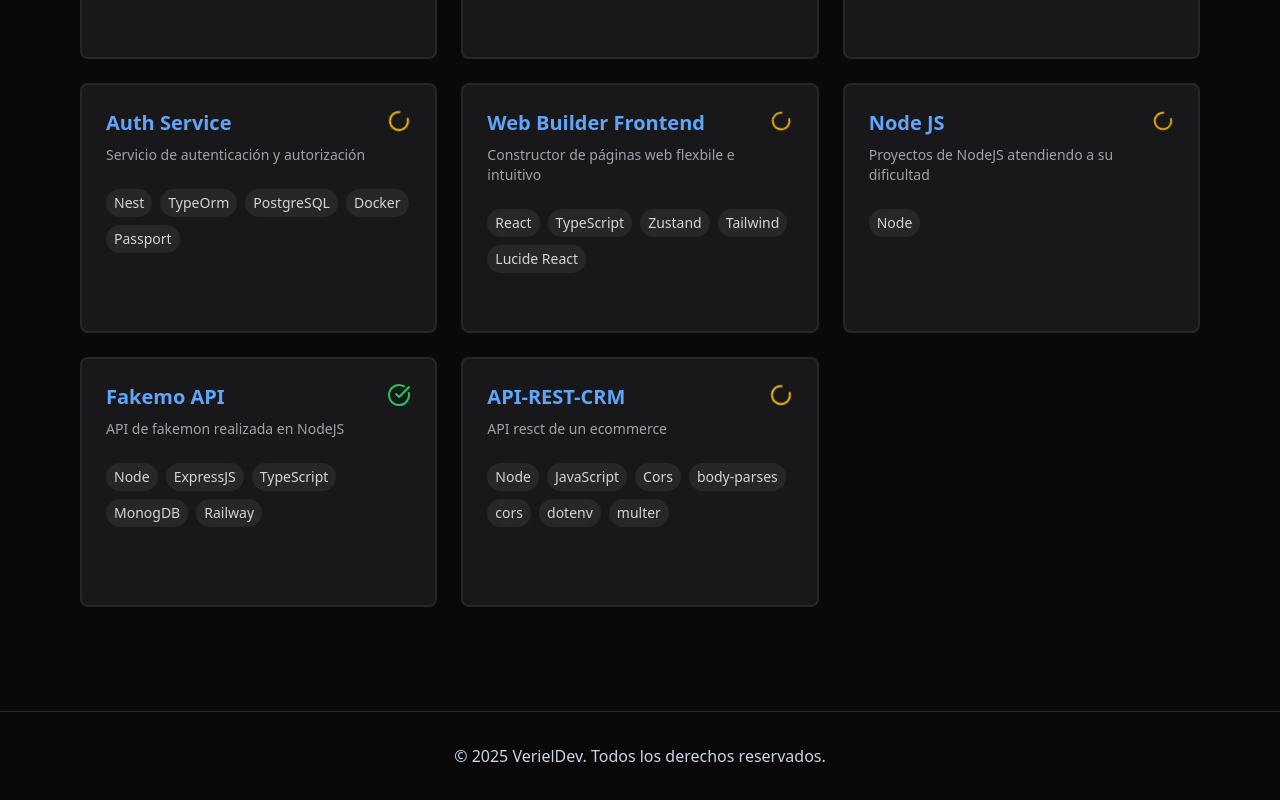
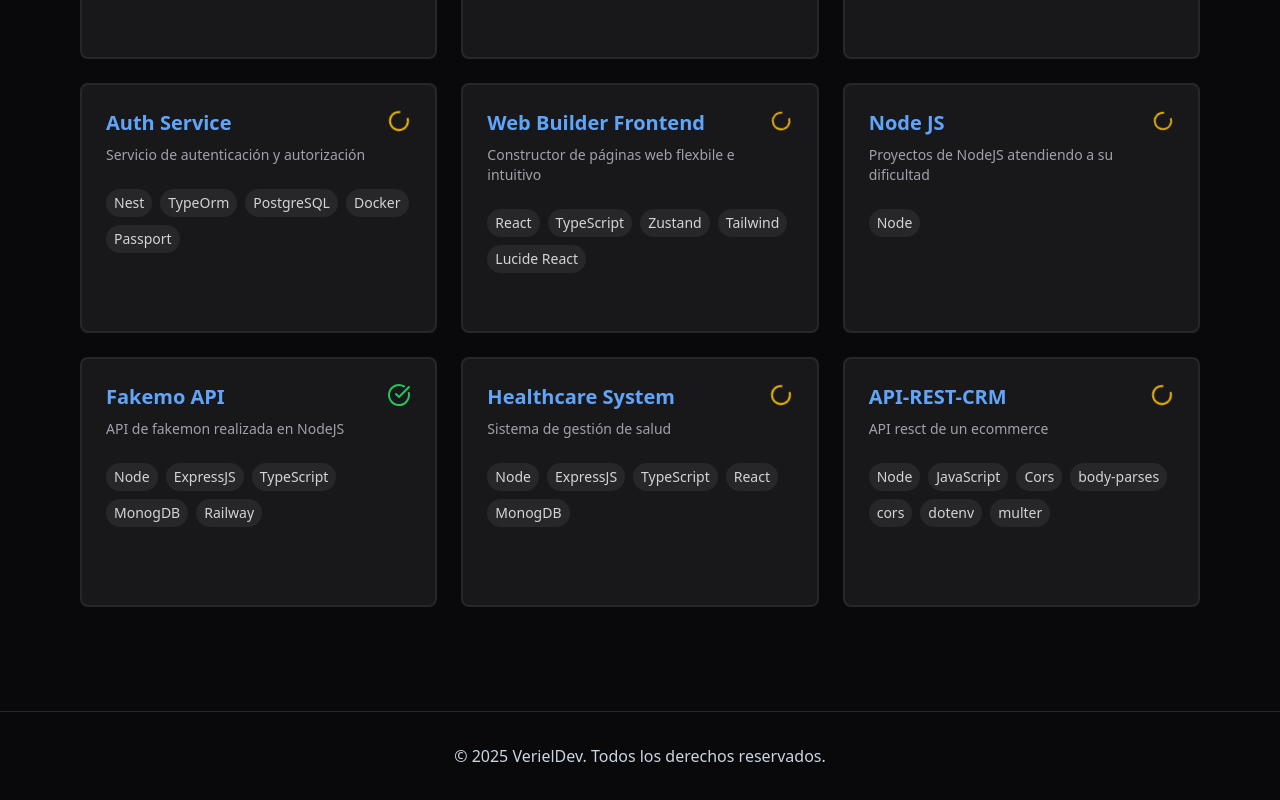
Before and after one commit to veriel-dev/web-minimalista, a React (Vite) app: page /projects in a window 1280 px wide. Shown: the part 1841-2641 px from the top of the page. Built offline with nearby package versions, Linux system fonts and the light colour scheme.

Commit message:
Proyectom HealthCare System

```diff
--- a/src/components/projectsPage/ProjectsSection.tsx
+++ b/src/components/projectsPage/ProjectsSection.tsx
@@ -36,7 +36,8 @@ const ProjectsSection = () => {
                 (activeFilter === "backend" && project.proyectType === "backend") ||
                 (activeFilter === "frontend" && project.proyectType === "frontend") ||
                 (activeFilter === "completed" && project.status === "completed") ||
-                (activeFilter === "progress" && project.status === "progress");
+                (activeFilter === "progress" && project.status === "progress") ||
+                (activeFilter === "fullstack" && project.proyectType === "fullstack");
 
             const matchesSearch =
                 project.title.toLowerCase().includes(searchQuery.toLowerCase()) ||
@@ -88,41 +89,6 @@ const ProjectsSection = () => {
                     </div>
 
                     <div className="flex gap-2">
-                        {/* <button
-                            className={`px-4 py-2 rounded-lg transition-colors ${activeFilter === 'all' ? 'bg-gradient-to-r from-blue-500 to-violet-500 hover:from-blue-600 hover:to-violet-600' : 'bg-zinc-800'
-                                }`}
-                            onClick={() => setActiveFilter('all')}
-                        >
-                            Todos
-                        </button>
-                        <button
-                            className={`px-4 py-2 rounded-lg transition-colors ${activeFilter === 'backend' ? 'bg-gradient-to-r from-blue-500 to-violet-500 hover:from-blue-600 hover:to-violet-600' : 'bg-zinc-800'
-                                }`}
-                            onClick={() => setActiveFilter('backend')}
-                        >
-                            Backend
-                        </button>
-                        <button
-                            className={`px-4 py-2 rounded-lg transition-colors ${activeFilter === 'frontend' ? 'bg-gradient-to-r from-blue-500 to-violet-500 hover:from-blue-600 hover:to-violet-600' : 'bg-zinc-800'
-                                }`}
-                            onClick={() => setActiveFilter('frontend')}
-                        >
-                            Frontend
-                        </button>
-                        <button
-                            className={`px-4 py-2 rounded-lg transition-colors ${activeFilter === 'completed' ? 'bg-gradient-to-r from-blue-500 to-violet-500 hover:from-blue-600 hover:to-violet-600' : 'bg-zinc-800'
-                                }`}
-                            onClick={() => setActiveFilter('completed')}
-                        >
-                            Completado
-                        </button>
-                        <button
-                            className={`px-4 py-2 rounded-lg transition-colors ${activeFilter === 'progress' ? 'bg-gradient-to-r from-blue-500 to-violet-500 hover:from-blue-600 hover:to-violet-600' : 'bg-zinc-800'
-                                }`}
-                            onClick={() => setActiveFilter('progress')}
-                        >
-                            En Progreso
-                        </button> */}
                         <Selector activeFilter={activeFilter} setActiveFilter={setActiveFilter} />
                     </div>
                 </div>
--- a/src/components/projectsPage/Selector.tsx
+++ b/src/components/projectsPage/Selector.tsx
@@ -10,8 +10,9 @@ const options = [
   { value: "all", name: "Todos" },
   { value: "backend", name: "Backend" },
   { value: "frontend", name: "Frontend" },
+  { value: "fullstack", name: "Fullstack" },
   { value: "completed", name: "Completado" },
-  { value: "progress", name: "En progreso" }
+  { value: "progress", name: "En progreso" },
 ];
 export const Selector = ({ activeFilter, setActiveFilter }: Props) => {
   const [selectedOption, setSelectedOption] = useState(activeFilter || 'all');
--- a/src/data/projects.ts
+++ b/src/data/projects.ts
@@ -310,6 +310,21 @@ const projects: TypeProject[] = [
         demo: "https://fakemon-api-production.up.railway.app/api/v1/fakemons",
         status: "completed"
     },
+    {
+        title: "Healthcare System",
+        description: "Sistema de gestión de salud",
+        technologies: [
+            "Node",
+            "ExpressJS",
+            "TypeScript",
+            "React",
+            "MonogDB",
+        ],
+        proyectType: "fullstack",
+        featured: false,
+        github: "https://github.com/veriel-dev/healthcare-system",
+        status: "progress"
+    },
     /*{
         title: "crud-clients-spring",
         description: "Crud básico de clientes en Spring",
```
